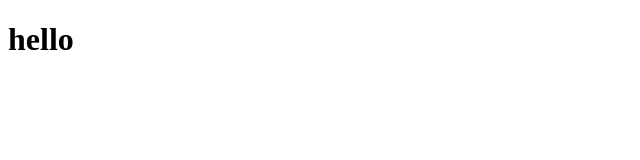
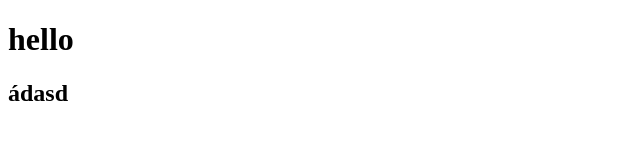
Before and after one commit to dag2410/f8-fullstack-k11, a plain HTML site: page day-1/index.html in a window 1280 px wide. Shown: the whole page, without its empty margins (0-640 px from the left). Drawn offline with Linux system fonts and the light colour scheme.

Commit message:
sua bai tap 2

```diff
--- a/day-1/index.html
+++ b/day-1/index.html
@@ -7,6 +7,6 @@
   </head>
   <body>
     <h1>hello</h1>
-    <h2></h2>
+    <h2>ádasd</h2>
   </body>
 </html>
```
